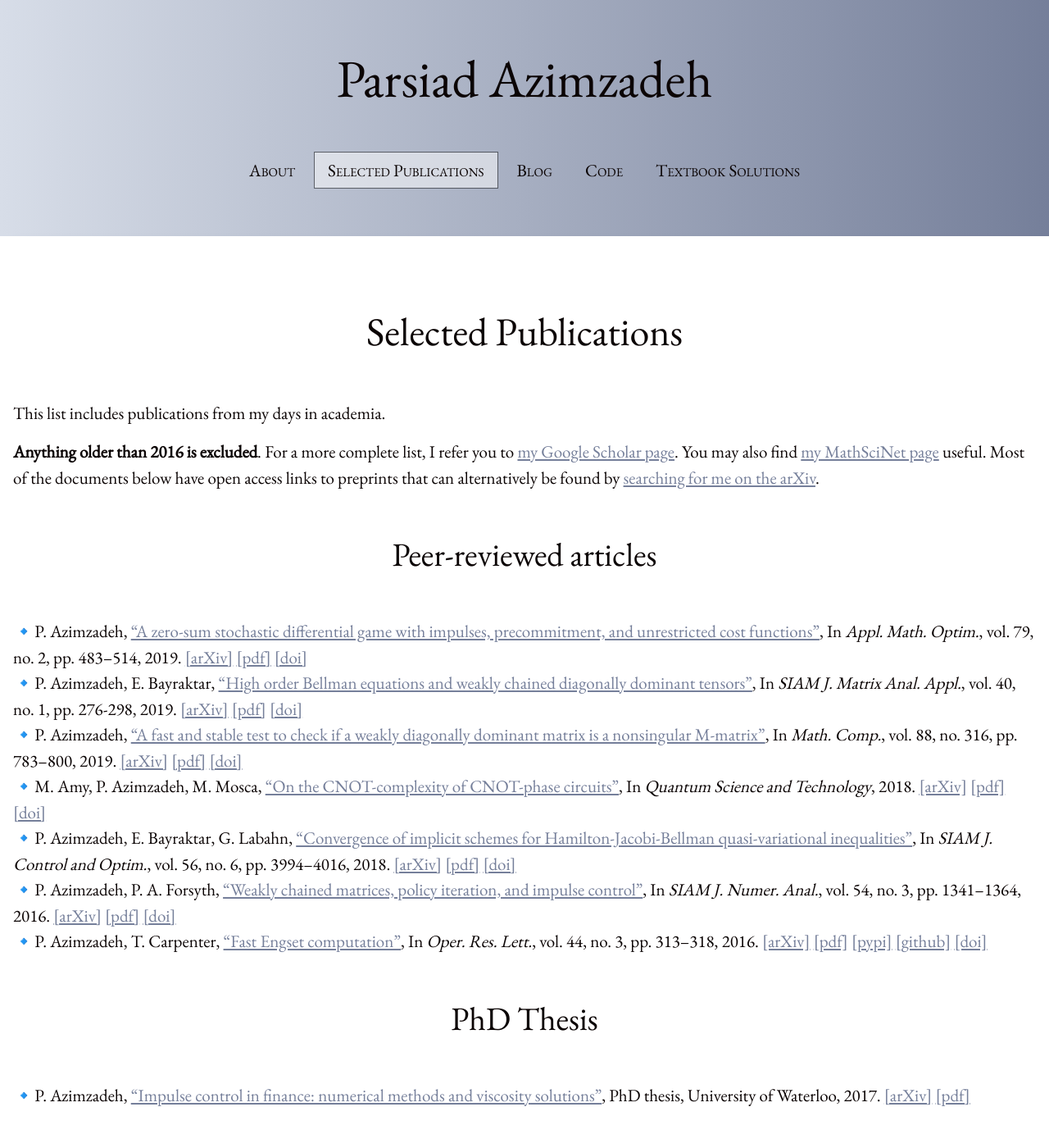
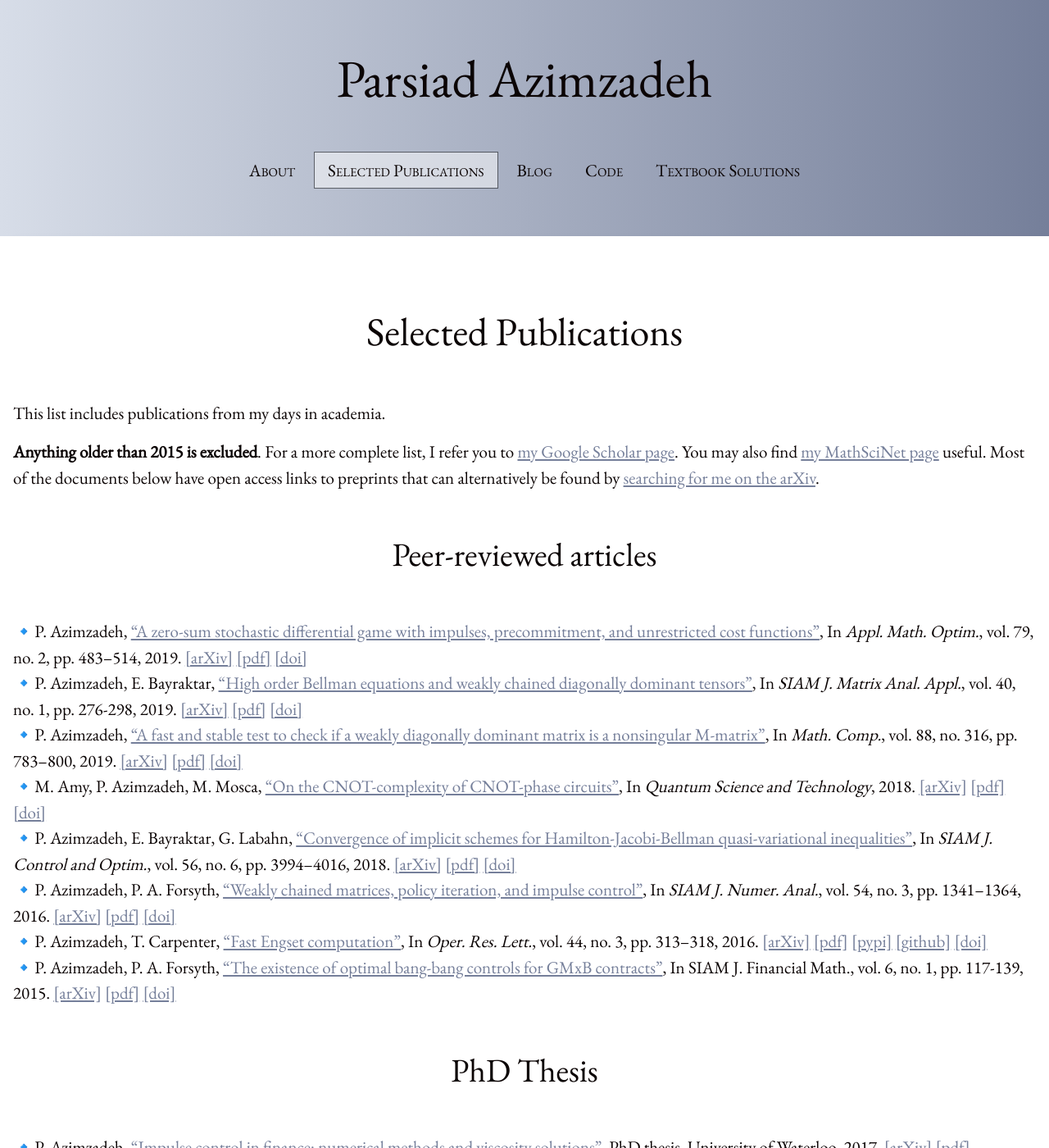
Before and after one commit to parsiad/parsiad.github.io, a Jekyll site: the page built from pubs.md, in a window 1280 px wide and 1400 px high. Shown: the whole window at 82% size. Built offline with Jekyll 4.4.1, drawn with Linux system fonts in a browser that asks for light colours; our own code applies the rules of GitHub Pages for plain Markdown files.

Commit message:
Add old paper

```diff
--- a/pubs.md
+++ b/pubs.md
@@ -7,7 +7,7 @@ title: Selected Publications
 
 This list includes publications from my days in academia.
 
-**Anything older than 2016 is excluded**. For a more complete list, I refer you to [my Google Scholar page](https://scholar.google.ca/citations?hl=en&user=PGB51pwAAAAJ&view_op=list_works&sortby=pubdate).
+**Anything older than 2015 is excluded**. For a more complete list, I refer you to [my Google Scholar page](https://scholar.google.ca/citations?hl=en&user=PGB51pwAAAAJ&view_op=list_works&sortby=pubdate).
 You may also find [my MathSciNet page](http://www.ams.org/mathscinet/search/publications.html?pg1=INDI&s1=1097701) useful.
 Most of the documents below have open access links to preprints that can alternatively be found by [searching for me on the arXiv](https://arxiv.org/search/advanced?advanced=&terms-0-operator=AND&terms-0-term=Parsiad+Azimzadeh&terms-0-field=author&classification-mathematics=y&classification-physics_archives=all&date-filter_by=all_dates&date-year=&date-from_date=&date-to_date=&date-date_type=submitted_date&abstracts=show&size=50&order=-announced_date_first).
 
@@ -20,6 +20,7 @@ Most of the documents below have open access links to preprints that can alterna
 * P. Azimzadeh, E. Bayraktar, G. Labahn, ["Convergence of implicit schemes for Hamilton-Jacobi-Bellman quasi-variational inequalities"](https://doi.org/10.1137/18M1171965), In *SIAM J. Control and Optim.*, vol. 56, no. 6, pp. 3994–4016, 2018. [\[arXiv\]](https://arxiv.org/abs/1705.02922) [\[pdf\]](https://arxiv.org/pdf/1705.02922.pdf) [\[doi\]](https://doi.org/10.1137/18M1171965)
 * P. Azimzadeh, P. A. Forsyth, ["Weakly chained matrices, policy iteration, and impulse control"](https://doi.org/10.1137/15M1043431), In *SIAM J. Numer. Anal.*, vol. 54, no. 3, pp. 1341–1364, 2016. [\[arXiv\]](https://arxiv.org/abs/1510.03928) [\[pdf\]](https://arxiv.org/pdf/1510.03928.pdf) [\[doi\]](https://doi.org/10.1137/15M1043431)
 * P. Azimzadeh, T. Carpenter, ["Fast Engset computation"](https://doi.org/10.1016/j.orl.2016.02.011), In *Oper. Res. Lett.*, vol. 44, no. 3, pp. 313–318, 2016. [\[arXiv\]](https://arxiv.org/abs/1511.00291) [\[pdf\]](https://arxiv.org/pdf/1511.00291.pdf) [\[pypi\]](https://pypi.python.org/pypi/fast-engset/) [\[github\]](https://github.com/parsiad/fast-engset/releases) [\[doi\]](https://doi.org/10.1016/j.orl.2016.02.011)
+* P. Azimzadeh, P. A. Forsyth, ["The existence of optimal bang-bang controls for GMxB contracts"](https://doi.org/10.1137/140953885), In SIAM J. Financial Math., vol. 6, no. 1, pp. 117-139, 2015. [\[arXiv\]](https://arxiv.org/abs/1502.05743) [\[pdf\]](https://arxiv.org/pdf/1502.05743.pdf) [\[doi\]](https://doi.org/10.1137/140953885)
 
 ## PhD Thesis
 
```
